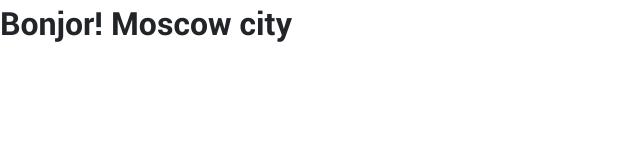
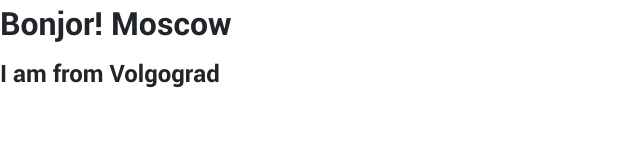
Before and after one commit to zebra134/test_git, a plain HTML site: page src/index.html in a window 1280 px wide. Shown: the whole page, without its empty margins (0-640 px from the left). Drawn offline with Linux system fonts and the light colour scheme.

Commit message:
index.html mod

```diff
--- a/src/index.html
+++ b/src/index.html
@@ -13,6 +13,7 @@
     <link rel="stylesheet" href="css/style.min.css">
 </head>
 <body>
-    <h1>Bonjor! Moscow city</h1>
+    <h1>Bonjor! Moscow</h1>
+    <h2>I am from Volgograd</h2>
 </body>
 </html>
```
